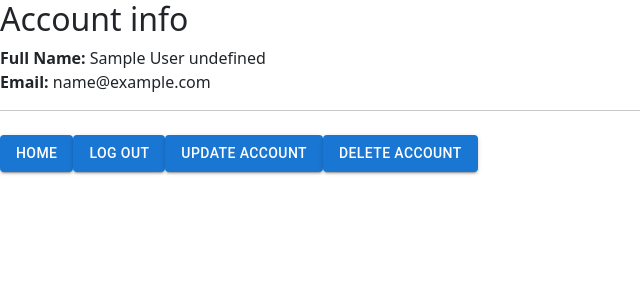
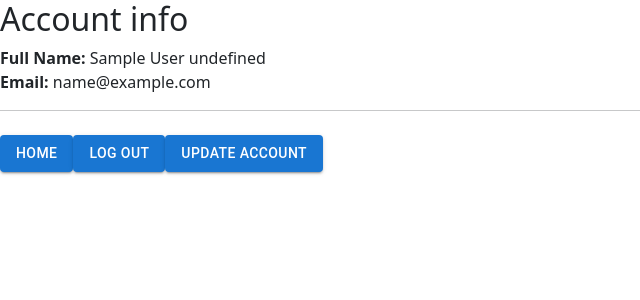
Before and after one commit to Valementajat/Eshop, a React (Create React App) app in the folder src/client/: page /account in a window 1280 px wide. Shown: the top 300 px of the page, without its empty margins (0-640 px from the left). Built offline with nearby package versions, Linux system fonts and the light colour scheme; sample sign-in values are in the browser's storage.

Commit message:
removed unnecessary logs, delete option on account info page

```diff
--- a/src/client/src/api/Api.js
+++ b/src/client/src/api/Api.js
@@ -14,7 +14,6 @@ export const loginUser = (data) => {
 
 export const updateUser = (data) => {
   const headers = { Authorization: `Bearer ${data.token}` };
-  console.log('Token:', data.token);
 
   return axios.put('/api/user/update', data, {headers});
 };
--- a/src/client/src/pages/Account.js
+++ b/src/client/src/pages/Account.js
@@ -64,9 +64,7 @@ class Account extends Component {
             Update Account
           </Button>
         </Link>
-        <Button variant="contained">
-          Delete Account
-        </Button>
+
       </div>
     );
   }
--- a/src/client/src/pages/Login.js
+++ b/src/client/src/pages/Login.js
@@ -40,7 +40,6 @@ class Login extends Component {
 
       const res = await loginUser({ email:this.state.email, password:this.state.password });
       const {name, surname, email, token, role} = res.data;
-      console.log(res);
 
       //console.log(name, surname, email, token);
       localStorage.setItem('user', JSON.stringify({token, name, surname, email, role}));
```
Also changed, not shown: 1 other file (tests, documents, lock files or other folders).
